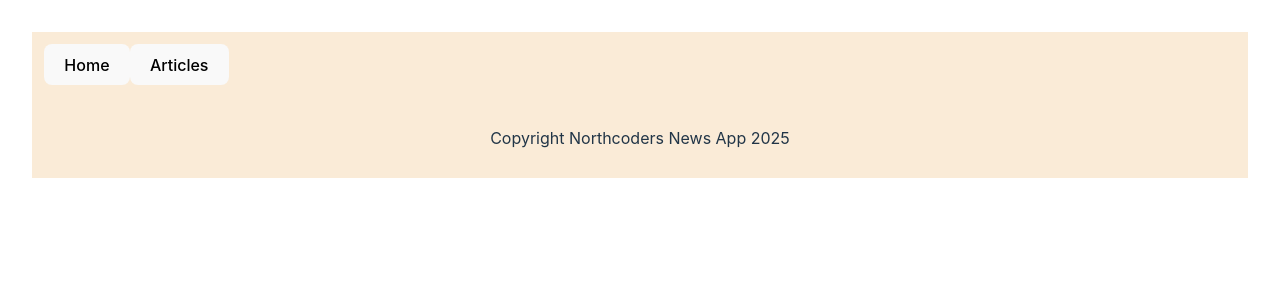
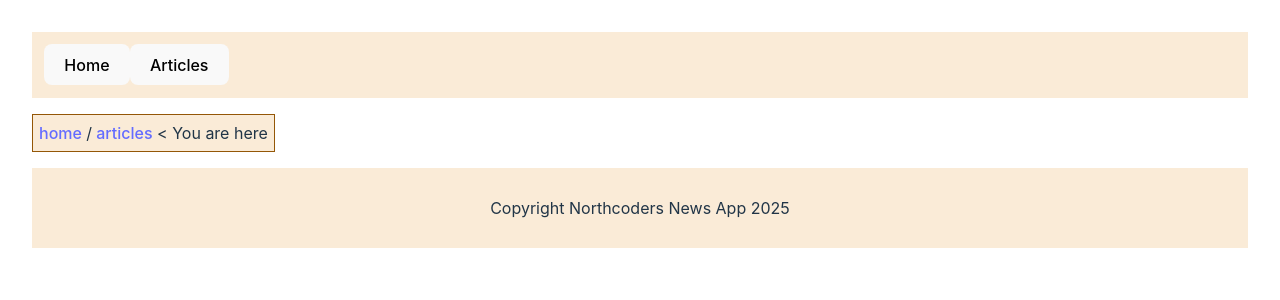
Before and after one commit to Lione-25/nc-news, a React (Vite) app: page /articles in a window 1280 px wide. Shown: the top 300 px of the page. Built offline with nearby package versions, Linux system fonts and the light colour scheme.

Commit message:
create basic nav path

```diff
--- a/src/App.css
+++ b/src/App.css
@@ -51,3 +51,13 @@ footer {
   padding: 1%;
   background-color: antiquewhite;
 }
+
+.nav-path-container {
+  display: flex;
+}
+#nav-path {
+  padding: 0.5%;
+  border: 1px solid rgb(148, 87, 7);
+  background-color: antiquewhite;
+  text-align: left;
+}
--- a/src/components/articles-page/articles-page.jsx
+++ b/src/components/articles-page/articles-page.jsx
@@ -1,4 +1,10 @@
+import NavPath from "./nav-path";
+
 function ArticlesPage() {
-  return <></>;
+  return (
+    <>
+      <NavPath />
+    </>
+  );
 }
 export default ArticlesPage;
--- /dev/null
+++ b/src/components/articles-page/nav-path.jsx
@@ -0,0 +1,11 @@
+function NavPath() {
+  return (
+    <div className="nav-path-container">
+      <p id="nav-path">
+        <a href="/"> home </a>/<a href="/articles"> articles</a> {"<"} You are
+        here
+      </p>
+    </div>
+  );
+}
+export default NavPath;
```
